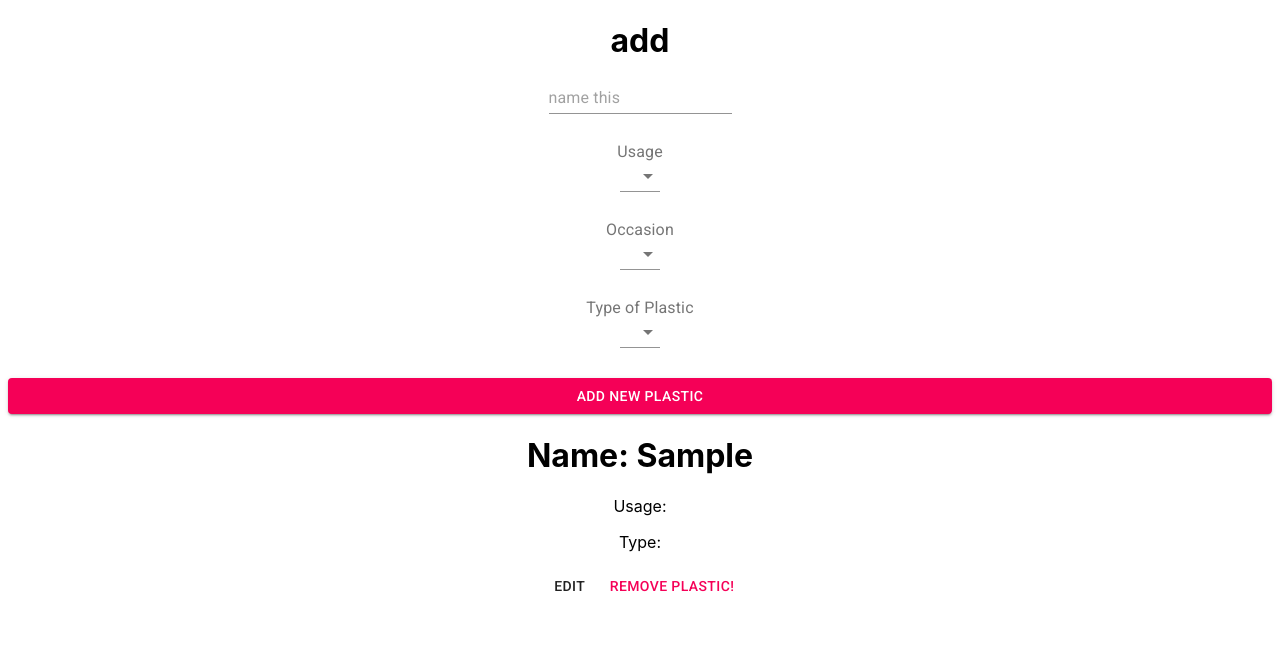
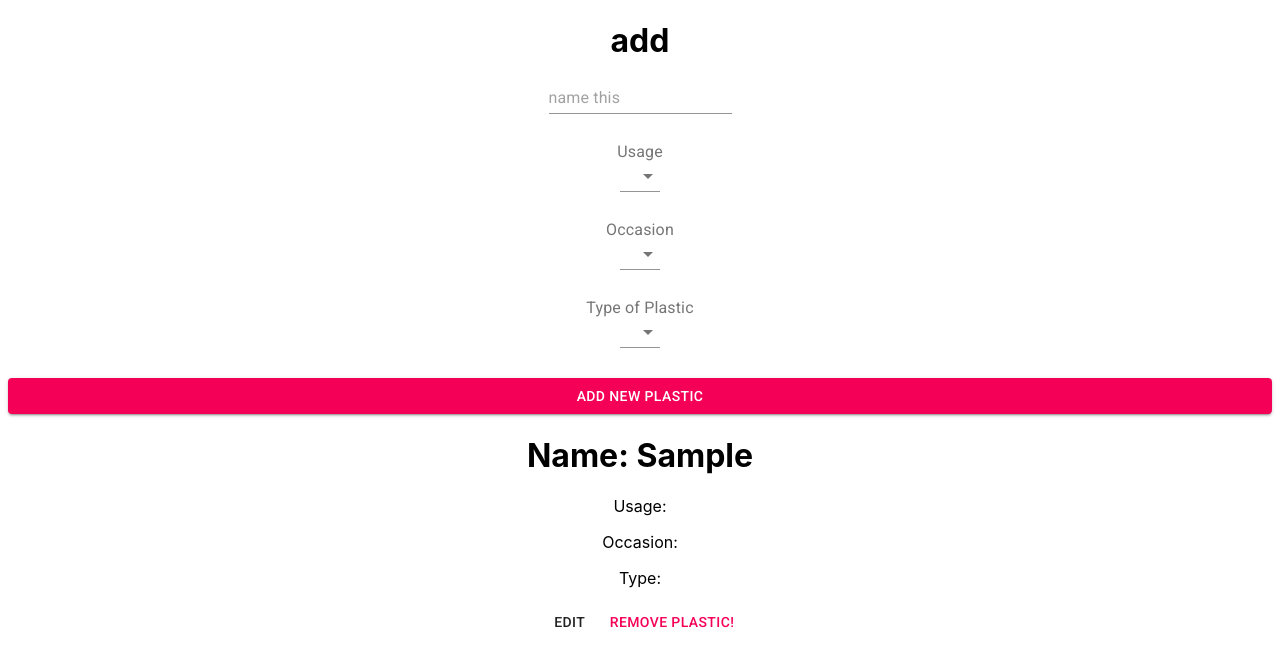
Before and after one commit to scaram02/plastic-cycle, a React (Create React App) app: page / in a window 1280 px wide. Both pictures are taken after typing "Sample" into the empty fields and a click on the button "ADD NEW PLASTIC". Shown: the top 666 px of the page. Built offline with nearby package versions, Linux system fonts and the light colour scheme.

Commit message:
start data table for cleaner Form code mapping

```diff
--- a/src/components/PlasticCard.js
+++ b/src/components/PlasticCard.js
@@ -14,6 +14,7 @@ const PlasticCard = ({plastic, toggleEdit}) => {
         <div>
             <h1>Name: {plastic.plasticName}</h1>
             <p>Usage: {plastic.usage}</p>
+            <p>Occasion: {plastic.occasion}</p>
             <p>Type: {plastic.typeOfPlastic}</p>
             <Button onClick={() => toggleEdit(plastic)}>Edit</Button>
             <Button color="secondary" onClick={() => removePlastic(plastic)}>Remove plastic!</Button>
--- /dev/null
+++ b/src/plasticTypes.js
@@ -0,0 +1 @@
+export const plasticTypes = ["beverage bottle", "food packaging", "laundry and cleaning", "cosmetics", "plastic bags", 'styrofoam', 'other']
```
